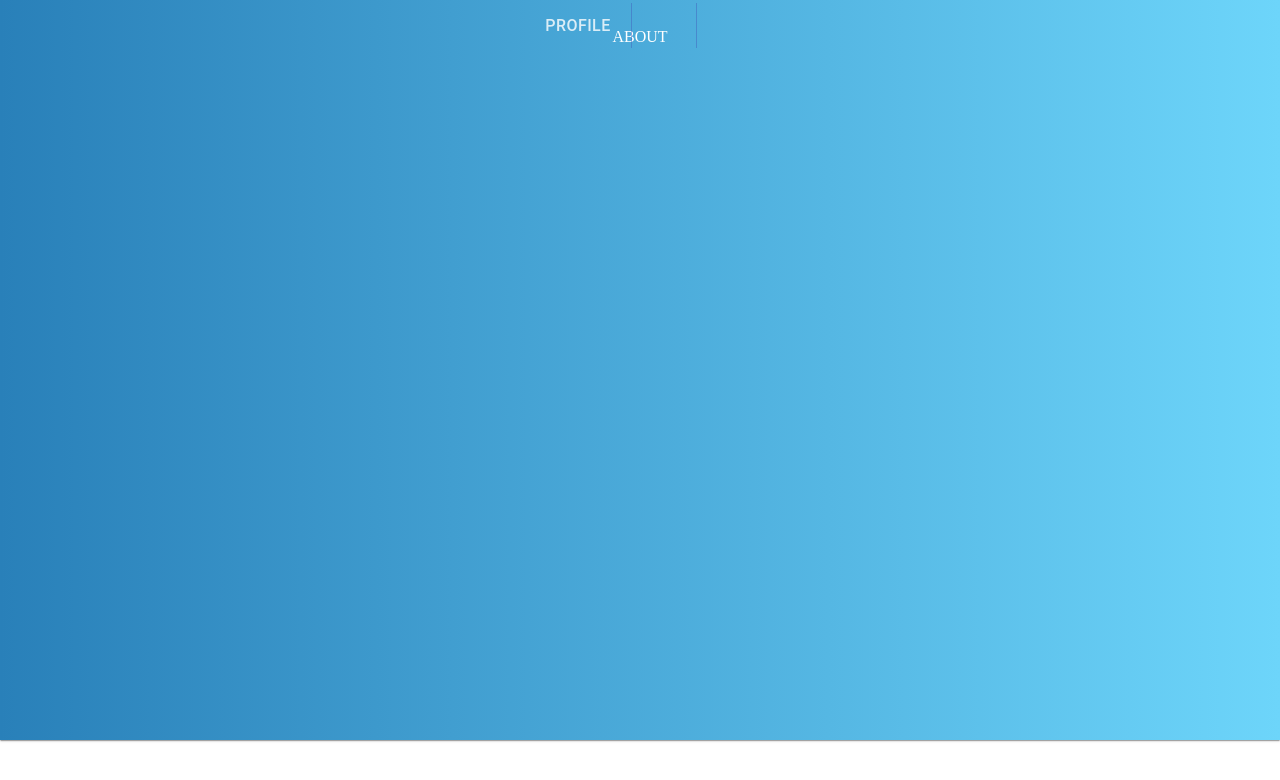
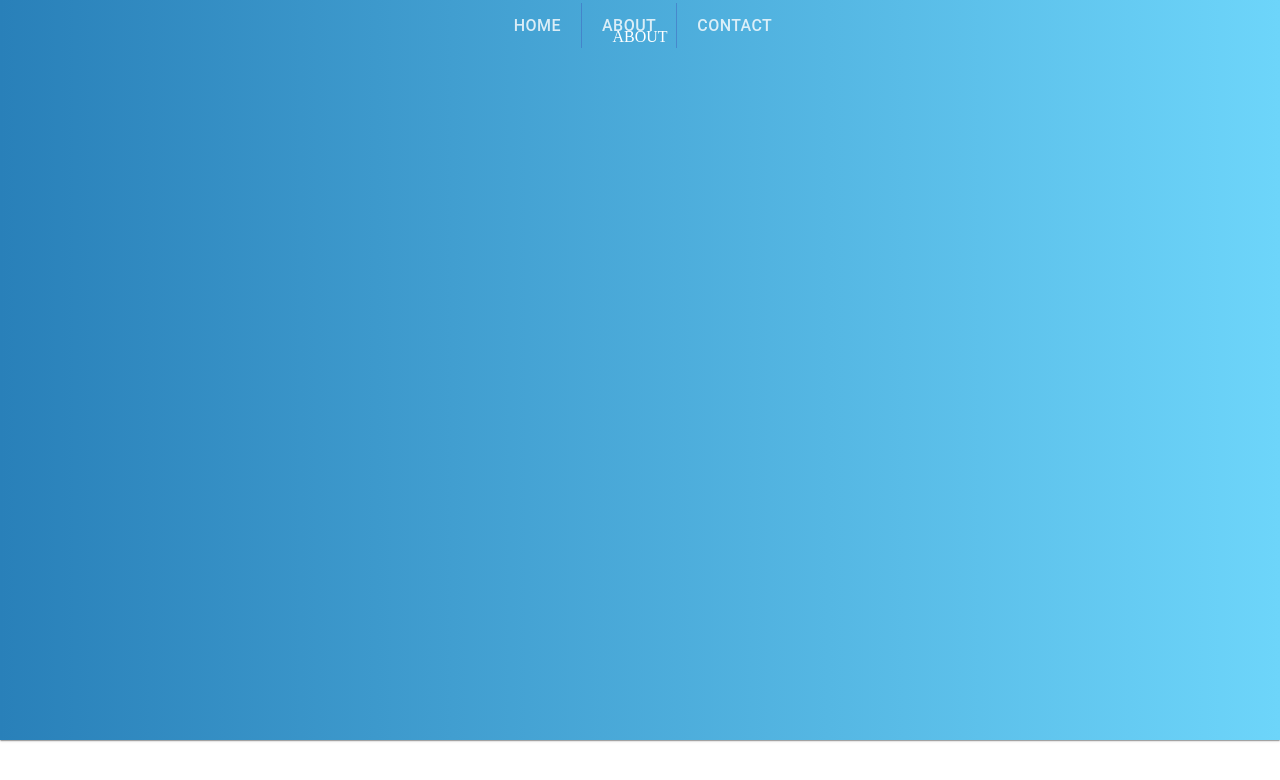
Before and after one commit to utkarshpateriya/profile, a React (Create React App) app: page /About in a window 1280 px wide. Shown: the top 780 px of the page. Built offline with nearby package versions, Linux system fonts and the light colour scheme.

Commit message:
added profile in routes

```diff
--- a/public/index.html
+++ b/public/index.html
@@ -24,7 +24,7 @@
       work correctly both with client-side routing and a non-root public URL.
       Learn how to configure a non-root public URL by running `npm run build`.
     -->
-    <title>React App</title>
+    <title>Utkarsh Pateriya</title>
   </head>
   <body>
     <noscript>You need to enable JavaScript to run this app.</noscript>
--- a/src/components/navbar/routes.jsx
+++ b/src/components/navbar/routes.jsx
@@ -5,17 +5,19 @@ import Contact from "../contact";
 
 const routes = [
   {
-    path: "https://utkarshpateriya.github.io/profile/",
+    path: "profile",
     exact: true,
-    name: "profile",
+    name: "Home",
     body: () => <Home />,
   },
   {
     path: "About",
+    name: "About",
     body: () => <About />,
   },
   {
     path: "Contact",
+    name: "Contact",
     body: () => <Contact />,
   },
 ]
```
